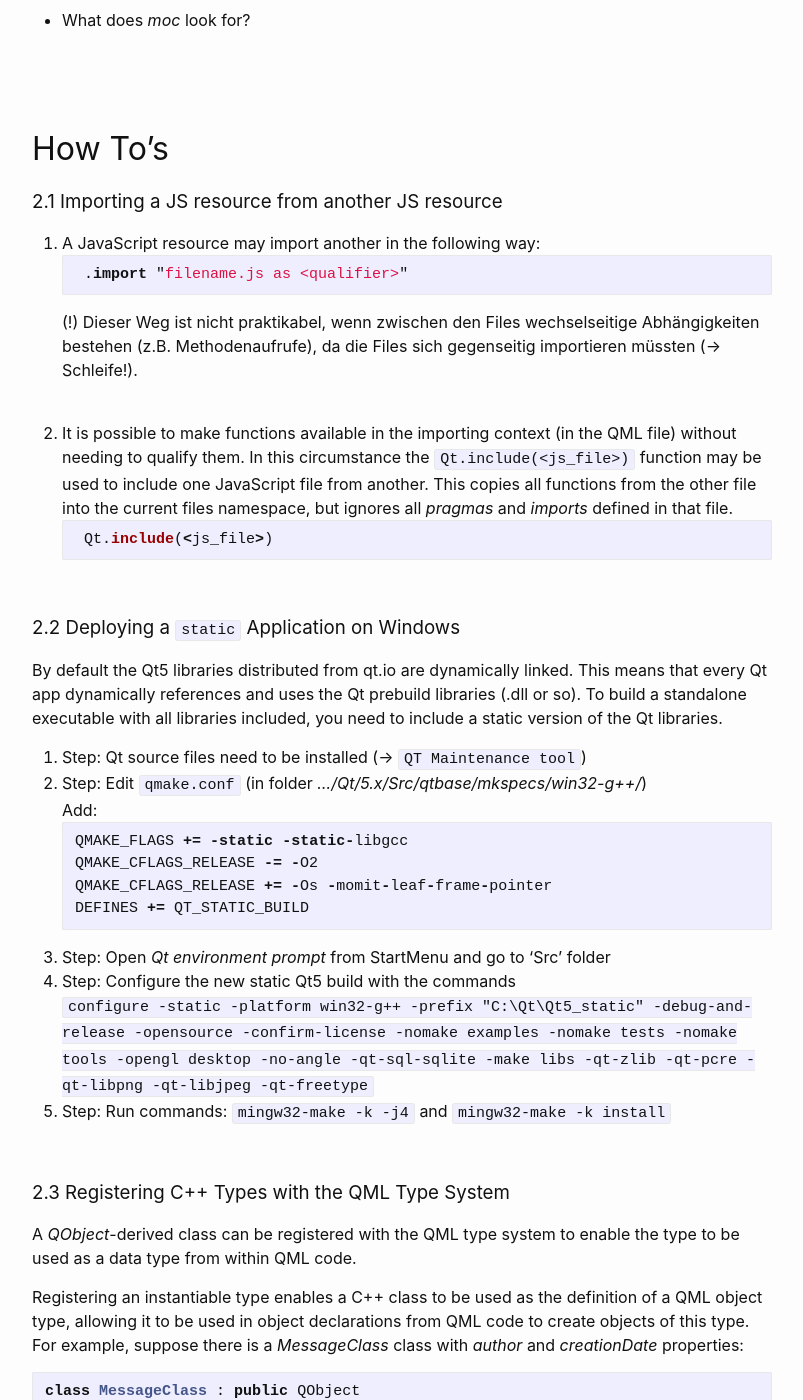
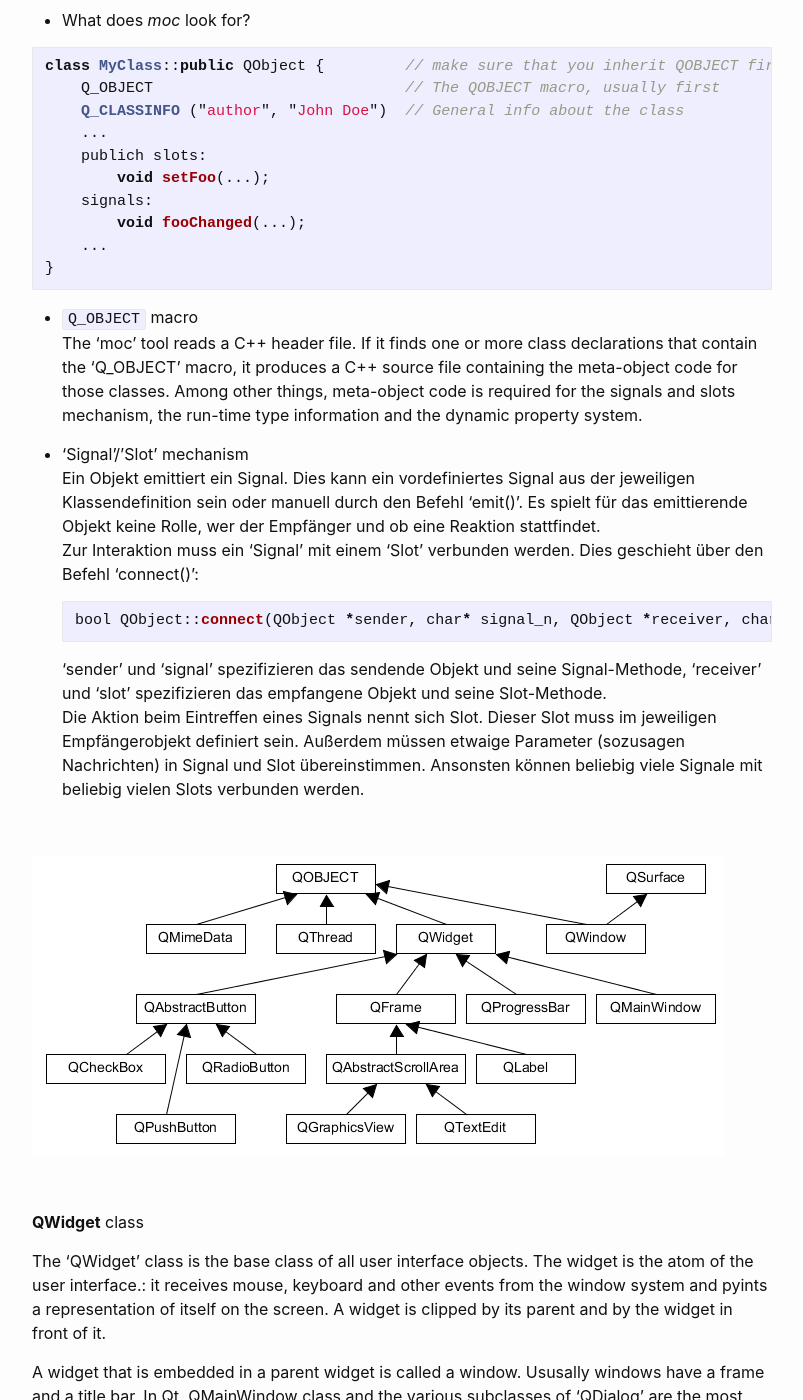
Before and after one commit to Hautaklyttn/progDocs, a Jekyll site: the page built from docs/articles/qt_qml.md, in a window 1280 px wide and 1400 px high, scrolled down 12200 px. Shown: the whole window, without its empty margins (238-1041 px from the left). Built offline with Jekyll 4.4.1, drawn with Linux system fonts in a browser that asks for light colours; some of the changed text lies outside the part shown.

Commit message:
C and QML update

````diff
--- a/docs/articles/qt_qml.md
+++ b/docs/articles/qt_qml.md
@@ -433,6 +433,51 @@ abgeleitet von der 'Urklasse' *QObject*, stellt eine Instanz der Klasse QWidget
 
 - What does *moc* look for?
 
+```js
+class MyClass::public QObject {         // make sure that you inherit QOBJECT first (could be indirect)
+    Q_OBJECT                            // The QOBJECT macro, usually first
+    Q_CLASSINFO ("author", "John Doe")  // General info about the class
+    ...
+    publich slots:
+        void setFoo(...);
+    signals:
+        void fooChanged(...);
+    ...
+}
+```
+
+- `Q_OBJECT` macro
+  The 'moc' tool reads a C++ header file. If it finds one or more class declarations that contain the 'Q_OBJECT' macro, it produces a C++ source file containing the meta-object code for those classes. Among other things, meta-object code is required for the signals and slots mechanism, the run-time type information and the dynamic property system.
+
+- 'Signal'/'Slot' mechanism
+  Ein Objekt emittiert ein Signal. Dies kann ein vordefiniertes Signal aus der jeweiligen Klassendefinition sein oder manuell durch den Befehl 'emit()'. Es spielt für das emittierende Objekt keine Rolle, wer der Empfänger und ob eine Reaktion stattfindet.
+  Zur Interaktion muss ein 'Signal' mit einem 'Slot' verbunden werden. Dies geschieht über den Befehl 'connect()':
+  ```js
+  bool QObject::connect(QObject *sender, char* signal_n, QObject *receiver, char *slot_n);
+  ```
+  'sender' und 'signal' spezifizieren das sendende Objekt und seine Signal-Methode, 'receiver' und 'slot' spezifizieren das empfangene Objekt und seine Slot-Methode.
+  Die Aktion beim Eintreffen eines Signals nennt sich Slot. Dieser Slot muss im jeweiligen Empfängerobjekt definiert sein. Außerdem müssen etwaige Parameter (sozusagen Nachrichten) in Signal und Slot übereinstimmen. Ansonsten können beliebig viele Signale mit beliebig vielen Slots verbunden werden.
+
+&nbsp;
+
+![emu](../assets/pics/qobject_hierarchy.png)
+
+&nbsp;
+
+**QWidget** class
+
+The 'QWidget' class is the base class of all user interface objects. The  widget is the atom of the user interface.: it receives mouse, keyboard and other events from the window system and pyints a representation of itself on the screen. A widget is clipped by its parent and by the widget in front of it.
+
+A widget that is embedded in a parent widget is called a window. Ususally windows have a frame and a title bar. In Qt, QMainWindow class and the various subclasses of 'QDialog' are the most common window types.
+
+Every widget's constructor accepts one or two standard arguments:
+1. `QWidget *parent = 0` is the parent of the new widget. If it is 0, the new widget will be a window. If not, it will be a child of 'parent' and be constrained by 'parents' geometry.
+2. `Qt::WindowFlags f = 0` sets the window flags. The default is suitable for almost all widgets, but to get, for example. a window without a window system frame, you must use special flags.
+
+&nbsp;
+
+![emu](../assets/pics/qwidget_hierarchy.png)
+
 &nbsp;
 
 &nbsp;
````
Also changed, not shown: docs/articles/c_cpp.md (+16 -1 lines), docs/assets/pics/qobject_hierarchy.png (added), docs/assets/pics/qwidget_hierarchy.png (added).
